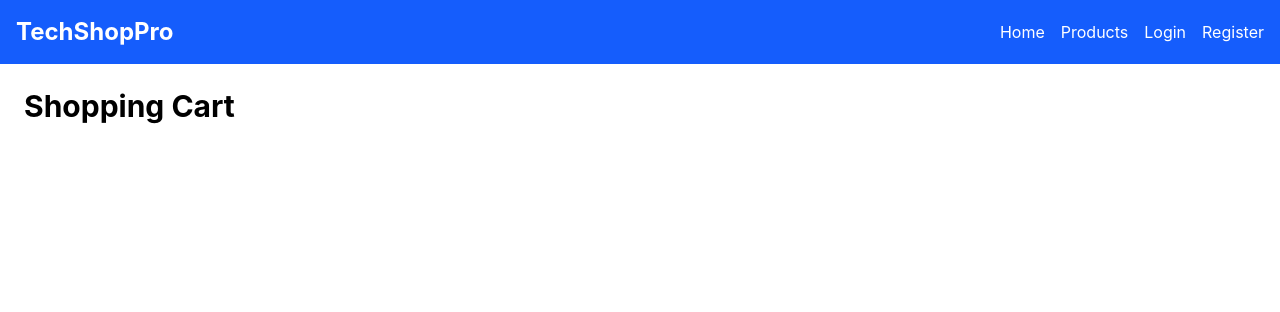
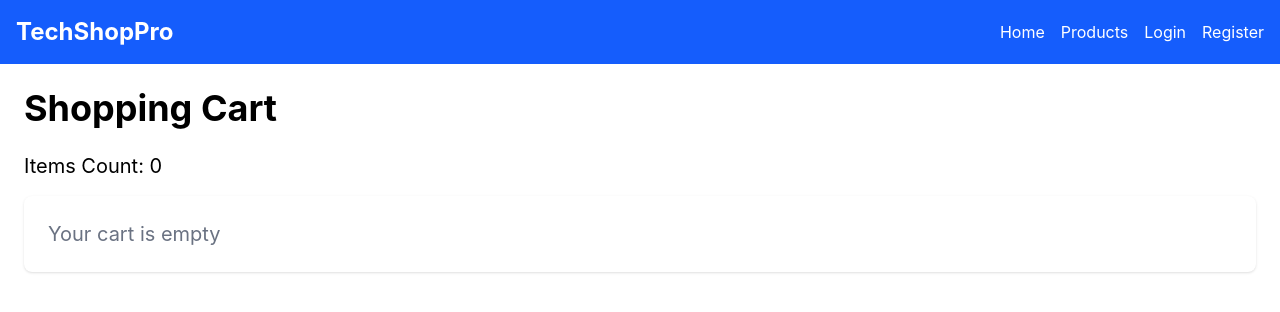
Before and after one commit to Narendra-Git1/techshoppro-frontend, a React (Vite) app: page /cart in a window 1280 px wide. Shown: the top 312 px of the page. Built offline with nearby package versions, Linux system fonts and the light colour scheme.

Commit message:
Implemented cart functionality with add, remove and localStorage persistence

```diff
--- a/src/context/CartContext.jsx
+++ b/src/context/CartContext.jsx
@@ -3,10 +3,39 @@ import { createContext, useContext, useState } from "react";
 const CartContext = createContext();
 
 export function CartProvider({ children }) {
-  const [cartItems, setCartItems] = useState([]);
+
+  const [cartItems, setCartItems] = useState(() => {
+    const savedCart = localStorage.getItem("cart");
+
+    return savedCart ? JSON.parse(savedCart) : [];
+  });
 
   const addToCart = (product) => {
-    setCartItems((prev) => [...prev, product]);
+
+    const updatedCart = [...cartItems, product];
+
+    setCartItems(updatedCart);
+
+    localStorage.setItem(
+      "cart",
+      JSON.stringify(updatedCart)
+    );
+
+    console.log("UPDATED CART:", updatedCart);
+  };
+
+  const removeFromCart = (id) => {
+
+    const updatedCart = cartItems.filter(
+      (item) => item.id !== id
+    );
+
+    setCartItems(updatedCart);
+
+    localStorage.setItem(
+      "cart",
+      JSON.stringify(updatedCart)
+    );
   };
 
   return (
@@ -14,6 +43,7 @@ export function CartProvider({ children }) {
       value={{
         cartItems,
         addToCart,
+        removeFromCart,
       }}
     >
       {children}
--- a/src/pages/cart/Cart.jsx
+++ b/src/pages/cart/Cart.jsx
@@ -1,24 +1,81 @@
 import { useCart } from "../../context/CartContext";
 
 function Cart() {
-  const { cartItems } = useCart();
+
+  const {
+    cartItems,
+    removeFromCart
+  } = useCart();
 
   return (
     <div className="p-6">
-      <h1 className="text-3xl font-bold mb-6">
+
+      <h1 className="text-4xl font-bold mb-6">
         Shopping Cart
       </h1>
 
-      {cartItems.map((item) => (
-        <div
-          key={item.id}
-          className="border p-4 mb-4"
-        >
-          <h2>{item.name}</h2>
+      <p className="text-xl mb-4">
+        Items Count: {cartItems.length}
+      </p>
 
-          <p>₹{item.price}</p>
+      {cartItems.length === 0 ? (
+
+        <div className="bg-white p-6 rounded-lg shadow">
+          <h2 className="text-xl text-gray-500">
+            Your cart is empty
+          </h2>
         </div>
-      ))}
+
+      ) : (
+
+        <div className="space-y-4">
+
+          {cartItems.map((item, index) => (
+
+            <div
+              key={`${item.id}-${index}`}
+              className="flex items-center gap-4 border rounded-lg p-4 shadow"
+            >
+
+              <img
+                src={item.imageUrl}
+                alt={item.name}
+                className="w-24 h-24 object-cover rounded"
+              />
+
+              <div className="flex-1">
+
+                <h2 className="text-xl font-semibold">
+                  {item.name}
+                </h2>
+
+                <p className="text-green-600 font-bold">
+                  ₹{item.price}
+                </p>
+
+                <p className="text-gray-500">
+                  {item.brand}
+                </p>
+
+              </div>
+
+              <button
+                onClick={() =>
+                  removeFromCart(item.id)
+                }
+                className="bg-red-500 text-white px-4 py-2 rounded"
+              >
+                Remove
+              </button>
+
+            </div>
+
+          ))}
+
+        </div>
+
+      )}
+
     </div>
   );
 }
--- a/src/pages/products/ProductDetails.jsx
+++ b/src/pages/products/ProductDetails.jsx
@@ -24,13 +24,18 @@ console.error("Error loading product:", error);
   };
 
   if (!product) {
-return ( <div className="flex justify-center items-center h-screen"> <h2 className="text-2xl font-semibold">
-Loading Product... </h2> </div>
+    return (
+      <div className="flex justify-center items-center h-screen">
+        <h2 className="text-2xl font-semibold">
+          Loading Product...
+        </h2>
+      </div>
     );
   }
 
-return ( <div className="max-w-6xl mx-auto p-8"> <div className="grid md:grid-cols-2 gap-10 bg-white shadow-lg rounded-lg p-6">
-
+  return (
+    <div className="max-w-6xl mx-auto p-8">
+      <div className="grid md:grid-cols-2 gap-10 bg-white shadow-lg rounded-lg p-6">
 
         <div>
           <img
@@ -62,7 +67,10 @@ return ( <div className="max-w-6xl mx-auto p-8"> <div className="grid md:grid-co
 
           <div className="flex gap-4">
             <button
-          onClick={() => addToCart(product)}
+  onClick={() => {
+    addToCart(product);
+    alert(`${product.name} added to cart`);
+  }}
   className="bg-blue-600 text-white px-6 py-3 rounded-lg hover:bg-blue-700"
 >
   Add To Cart
@@ -78,8 +86,6 @@ return ( <div className="max-w-6xl mx-auto p-8"> <div className="grid md:grid-co
 
       </div>
     </div>
-
-
   );
 }
 
```
Lines whose indentation alone changed are shown as unchanged.
